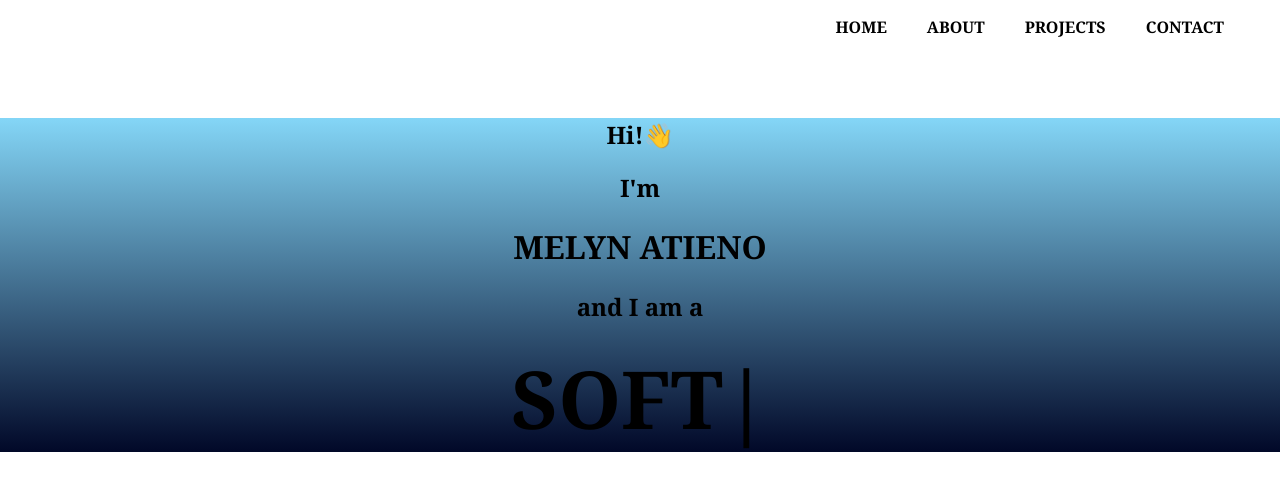
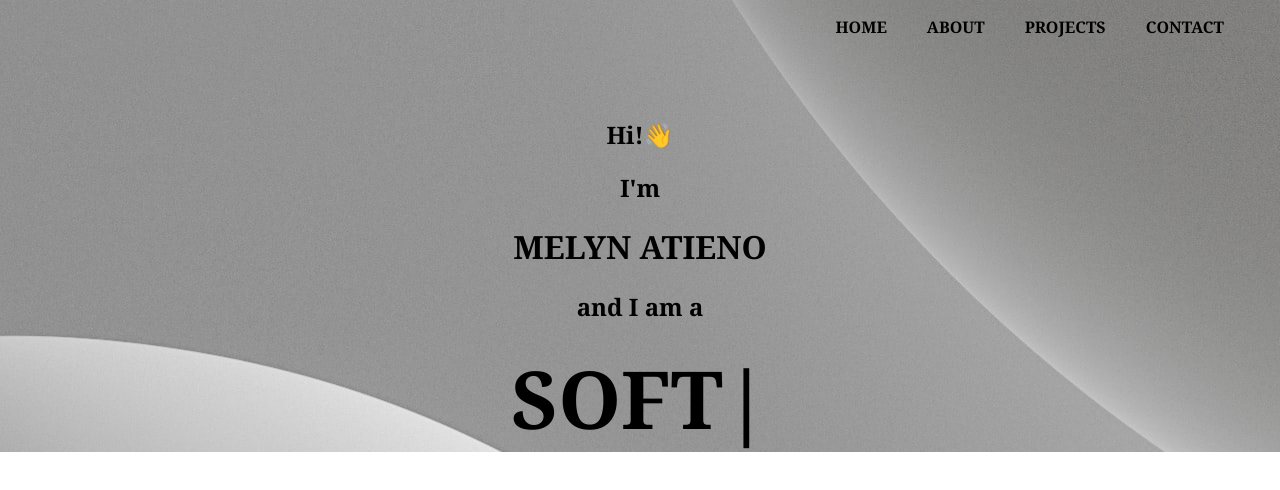
Before and after one commit to MelynAtieno/react-website-app, a React (Create React App) app: page / in a window 1280 px wide. Shown: the top 490 px of the page. Built offline with nearby package versions, Linux system fonts and the light colour scheme.

Commit message:
add app background image

```diff
--- a/src/App.css
+++ b/src/App.css
@@ -1,7 +1,7 @@
 .App {
   text-align: center;
   font-family: Georgia;
-
+  background: url(./Images/back1.jpg);
 
 }
 
--- a/src/Components/Projects.js
+++ b/src/Components/Projects.js
@@ -21,7 +21,7 @@ function Projects() {
         <h4 className='languages'><b>Used: HTML5, CSS3, JavaScript</b></h4>
         <button className='source-code'><a href='https://github.com/MelynAtieno/weather-app' target="_blank" rel="noreferrer"><b>SOURCE CODE</b></a></button> <br/><br/>
 
-        <a href='https://starlit-movie-app-1c6997.netlify.app/' target="_blank" rel="noreferrer"><img src={movie} alt="movie-app" width={900} height={400}></img> </a>
+        <a href='https://starlit-movie-app-1c6997.netlify.app/' target="_blank" rel="noreferrer"><img src={movie} alt="movie-app" width={900} height={400} opaci></img> </a>
         <h4 className='languages'><b>Used: HTML5, CSS3, ReactJS</b></h4>
         <button className='source-code'><a href='https://github.com/MelynAtieno/movie-app' target="_blank" rel="noreferrer"><b>SOURCE CODE</b></a></button> <br/> <br/>
 
--- a/src/Styles/Home.css
+++ b/src/Styles/Home.css
@@ -1,6 +1,6 @@
 
 .home-page{
-    background: linear-gradient(#84d6f7, #010828);
+
     text-align: center;
     margin-top: 5%;
 }
```
Also changed, not shown: 1 other file (tests, documents, lock files or other folders).
